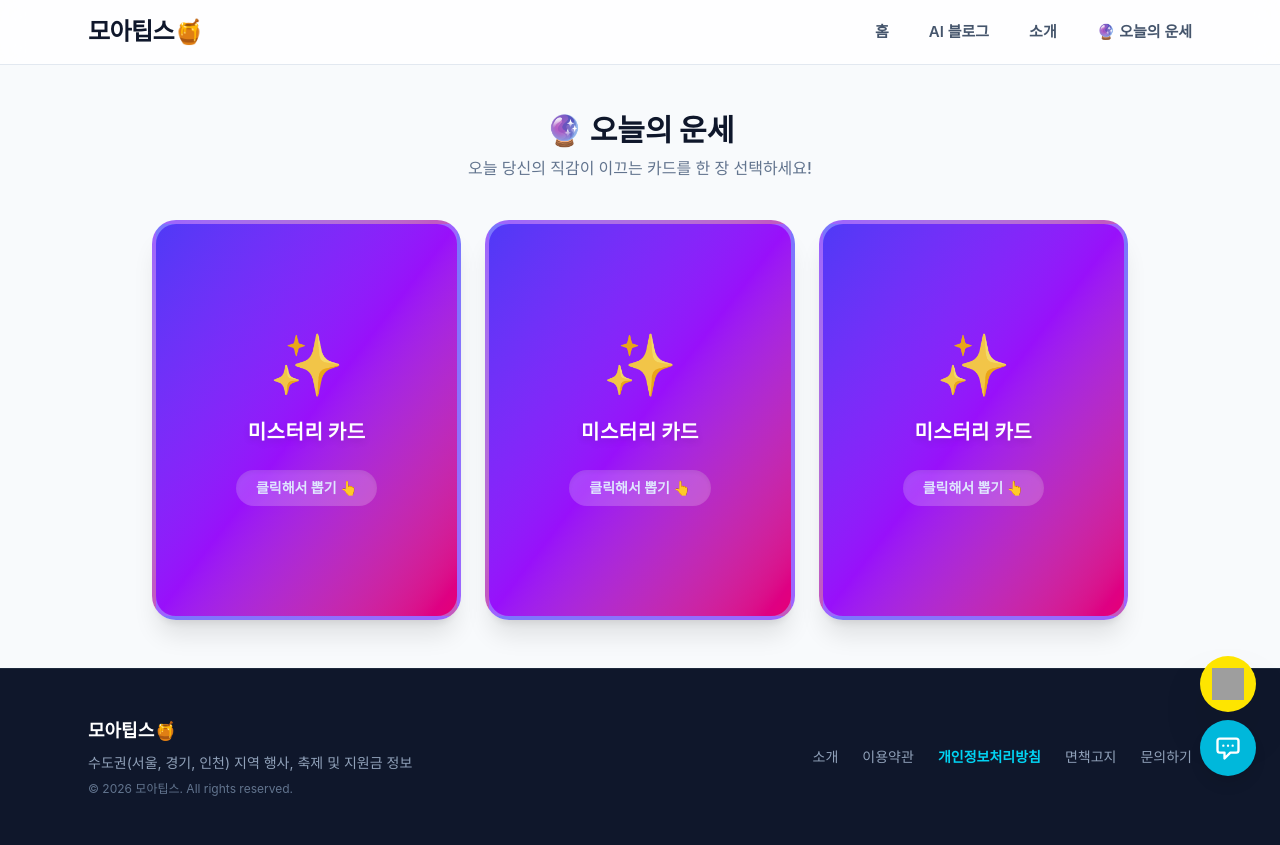
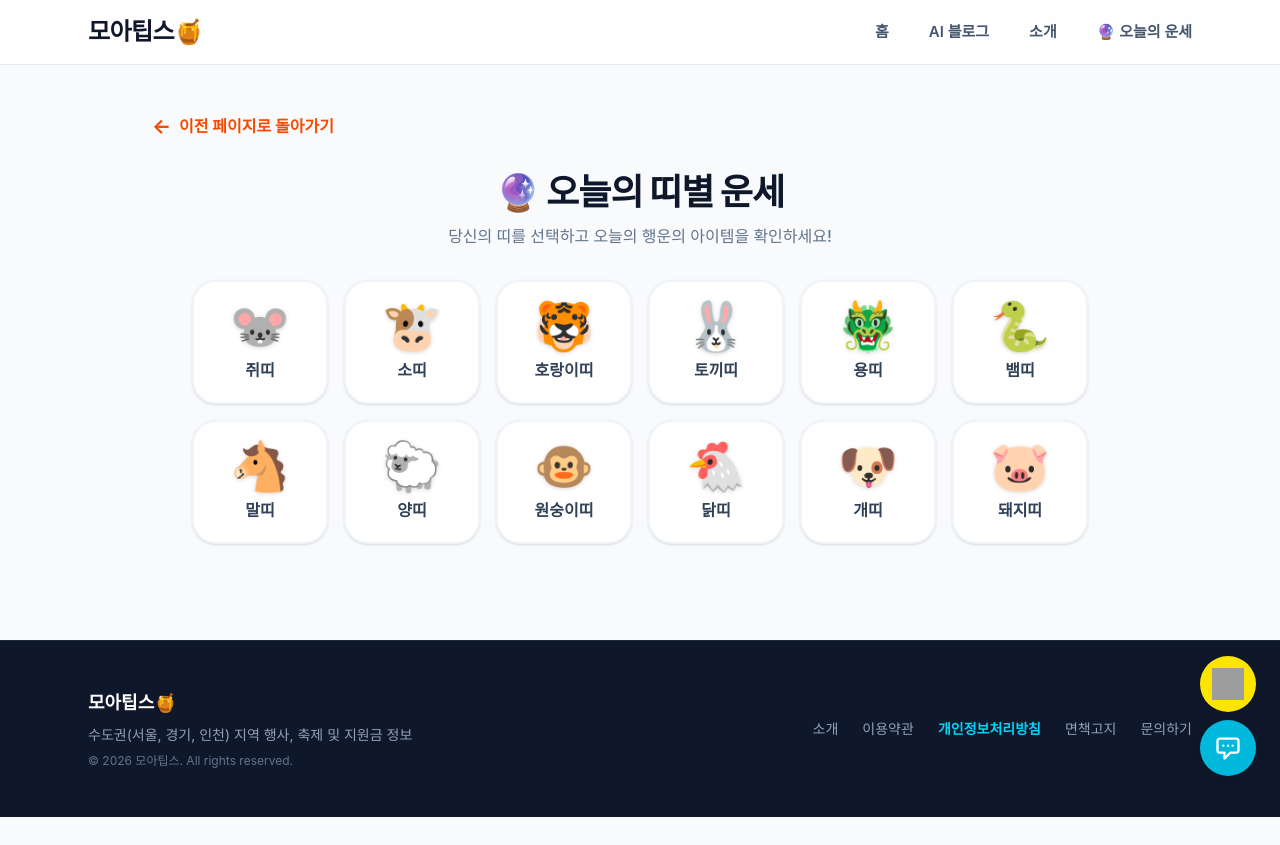
Before and after one commit to shomia-biz/vibe-local-info, a Next.js app: page /fortune in a window 1280 px wide. After the commit the page ends 817 px from the top, so only its background shows below. Built offline with nearby package versions, Linux system fonts and the light colour scheme; grey boxes are pictures that could not be loaded; a web font is replaced by a local one.

Commit message:
메인 페이지 개선

```diff
--- a/public/data/today_fortune.json
+++ b/public/data/today_fortune.json
@@ -1,5 +1,5 @@
 {
-    "date": "2026-06-30",
+    "date": "2026-07-01",
     "cards": [
         {
             "type": "행운의 달빛 카드",
--- a/src/app/fortune/page.tsx
+++ b/src/app/fortune/page.tsx
@@ -1,6 +1,7 @@
 "use client";
 
-import React, { useEffect, useState } from 'react';
+import React, { useEffect, useState, useRef } from 'react';
+import BackButton from '@/components/BackButton';
 
 interface FortuneCardData {
   type: string;
@@ -15,10 +16,27 @@ interface FortuneData {
   cards?: FortuneCardData[];
 }
 
+const ZODIAC_SIGNS = [
+  { name: '쥐띠', icon: '🐭', color: 'from-slate-400 to-slate-500' },
+  { name: '소띠', icon: '🐮', color: 'from-stone-400 to-stone-500' },
+  { name: '호랑이띠', icon: '🐯', color: 'from-orange-400 to-orange-500' },
+  { name: '토끼띠', icon: '🐰', color: 'from-pink-400 to-pink-500' },
+  { name: '용띠', icon: '🐲', color: 'from-emerald-400 to-emerald-600' },
+  { name: '뱀띠', icon: '🐍', color: 'from-green-400 to-green-600' },
+  { name: '말띠', icon: '🐴', color: 'from-amber-400 to-amber-600' },
+  { name: '양띠', icon: '🐑', color: 'from-zinc-400 to-zinc-500' },
+  { name: '원숭이띠', icon: '🐵', color: 'from-red-400 to-red-600' },
+  { name: '닭띠', icon: '🐔', color: 'from-yellow-400 to-yellow-600' },
+  { name: '개띠', icon: '🐶', color: 'from-orange-300 to-orange-500' },
+  { name: '돼지띠', icon: '🐷', color: 'from-rose-400 to-rose-500' },
+];
+
 export default function FortunePage() {
   const [fortuneData, setFortuneData] = useState<FortuneData | null>(null);
   const [isLoading, setIsLoading] = useState(true);
-  const [selectedIndex, setSelectedIndex] = useState<number | null>(null);
+  const [selectedZodiac, setSelectedZodiac] = useState<{name: string, icon: string} | null>(null);
+
+  const resultRef = useRef<HTMLDivElement>(null);
 
   useEffect(() => {
     fetch('/data/today_fortune.json?t=' + Date.now())
@@ -36,10 +54,25 @@ export default function FortunePage() {
       });
   }, []);
 
-  const handleCardClick = (index: number) => {
-    if (selectedIndex === null) {
-      setSelectedIndex(index);
-    }
+  const handleZodiacClick = (zodiac: {name: string, icon: string}) => {
+    setSelectedZodiac(zodiac);
+
+    // Smooth scroll down to result after a short delay to allow DOM to render
+    setTimeout(() => {
+      resultRef.current?.scrollIntoView({ behavior: 'smooth', block: 'center' });
+    }, 150);
+  };
+
+  const getCardForZodiac = (zodiacName: string): FortuneCardData | null => {
+    if (!fortuneData || !fortuneData.cards) return null;
+
+    // 1. Try to find an exact match by type (e.g. "쥐띠")
+    const match = fortuneData.cards.find(c => c.type === zodiacName || c.type.includes(zodiacName.replace('띠', '')));
+    if (match) return match;
+
+    // 2. Fallback: if data is still in Tarot format (3 items), just hash the name to pick one randomly but consistently
+    const hash = zodiacName.charCodeAt(0) % fortuneData.cards.length;
+    return fortuneData.cards[hash];
   };
 
   const shareToKakao = () => {
@@ -54,14 +87,12 @@ export default function FortunePage() {
         Kakao.init(appKey);
       }
 
-      // 선택된 카드가 있으면 해당 운세를, 없으면 기본 문구를 보여줍니다.
-      const selectedCard = selectedIndex !== null && fortuneData && fortuneData.cards ? fortuneData.cards[selectedIndex] : null;
-
-      const shareTitle = '🔮 나의 오늘의 운세 결과는?';
+      const selectedCard = selectedZodiac ? getCardForZodiac(selectedZodiac.name) : null;
+      const shareTitle = selectedZodiac ? `🔮 ${selectedZodiac.icon} ${selectedZodiac.name} 오늘의 운세 결과는?` : '🔮 나의 오늘의 운세 결과는?';
 
       const shareDescription = selectedCard && fortuneData
-        ? `${fortuneData.date} | ${selectedCard.type}\n${selectedCard.general}`
-        : '신비로운 타로 카드가 알려주는 소름 돋는 오늘의 운세와 나만의 행운 아이템을 확인해보세요!';
+        ? `${fortuneData.date} | ${selectedZodiac?.name}\n${selectedCard.general}`
+        : '12지신이 알려주는 소름 돋는 오늘의 운세와 나만의 행운 아이템을 확인해보세요!';
 
       Kakao.Share.sendDefault({
         objectType: 'feed',
@@ -69,8 +100,6 @@ export default function FortunePage() {
           title: shareTitle,
           description: shareDescription,
           imageUrl: 'https://moa-tips.com/images/fortune-thumbnail.png',
-          // imageWidth: 800,
-          // imageHeight: 400, // 카카오톡 정책상 2:1 비율을 써야 이미지가 작아지고 글자가 더 많이 노출됩니다.
           link: {
             mobileWebUrl: 'https://moa-tips.com',
             webUrl: 'https://moa-tips.com',
@@ -78,10 +107,10 @@ export default function FortunePage() {
         },
         buttons: [
           {
-            title: '운세 결과 전체보기', // 글자가 잘리는 카톡 정책을 보완하기 위해 버튼 추가
+            title: '내 운세 확인하러 가기',
             link: {
-              mobileWebUrl: 'https://moa-tips.com',
-              webUrl: 'https://moa-tips.com',
+              mobileWebUrl: 'https://moa-tips.com/fortune',
+              webUrl: 'https://moa-tips.com/fortune',
             },
           },
         ],
@@ -93,73 +122,66 @@ export default function FortunePage() {
 
   return (
     <main className="max-w-5xl mx-auto px-4 sm:px-6 py-12 min-h-[70vh]">
-      <h1 className="text-3xl font-extrabold text-slate-900 mb-2 text-center">🔮 오늘의 운세</h1>
+      <BackButton />
+      <div className="text-center mb-8">
+        <h1 className="text-3xl sm:text-4xl font-black text-slate-900 mb-3 tracking-tight">🔮 오늘의 띠별 운세</h1>
+        <p className="text-slate-500 font-medium">당신의 띠를 선택하고 오늘의 행운의 아이템을 확인하세요!</p>
+      </div>
 
       {isLoading ? (
         <div className="bg-white rounded-2xl shadow-sm border border-slate-200 p-8 text-center mt-8">
-          <p className="text-slate-500 animate-pulse font-bold">운세 카드를 섞는 중입니다...</p>
+          <p className="text-slate-500 animate-pulse font-bold">운세 데이터를 불러오는 중입니다...</p>
         </div>
-      ) : fortuneData && fortuneData.cards && fortuneData.cards.length === 3 ? (
+      ) : (
         <>
-          <p className="text-slate-500 text-center mb-10 font-medium">
-            {selectedIndex === null
-              ? "오늘 당신의 직감이 이끄는 카드를 한 장 선택하세요!"
-              : "당신의 선택 결과입니다."}
-          </p>
-          <div className={`grid grid-cols-1 gap-6 transition-all duration-700 ${selectedIndex !== null ? 'max-w-md mx-auto md:grid-cols-1' : 'md:grid-cols-3'}`}>
-            {fortuneData.cards.map((card, index) => {
-              const isSelected = selectedIndex === index;
-              const isHidden = selectedIndex !== null && !isSelected;
+          {/* 12 Zodiac Grid */}
+          <div className="grid grid-cols-3 sm:grid-cols-4 md:grid-cols-6 gap-3 sm:gap-4 max-w-4xl mx-auto mb-12">
+            {ZODIAC_SIGNS.map((zodiac) => {
+              const isSelected = selectedZodiac?.name === zodiac.name;
+              return (
+                <button
+                  key={zodiac.name}
+                  onClick={() => handleZodiacClick(zodiac)}
+                  className={`flex flex-col items-center justify-center p-4 sm:p-5 rounded-3xl transition-all duration-300 ${
+                    isSelected
+                      ? `bg-gradient-to-br ${zodiac.color} text-white shadow-xl scale-105 ring-4 ring-indigo-200 border-none`
+                      : 'bg-white text-slate-700 shadow-sm border-2 border-slate-100 hover:shadow-lg hover:-translate-y-1 hover:border-indigo-100'
+                  }`}
+                >
+                  <span className="text-4xl sm:text-5xl mb-2 drop-shadow-sm transition-transform duration-300 group-hover:scale-110">{zodiac.icon}</span>
+                  <span className={`text-sm sm:text-base font-extrabold ${isSelected ? 'text-white' : 'text-slate-700'}`}>{zodiac.name}</span>
+                </button>
+              );
+            })}
+          </div>
 
-              if (isHidden) return null;
+          {/* Result Section */}
+          {selectedZodiac && (
+            <div ref={resultRef} className="transition-all duration-700 mt-8 max-w-2xl mx-auto transform opacity-100 translate-y-0">
+              <div className="bg-white rounded-[2rem] shadow-2xl border border-slate-100 overflow-hidden">
+                <div className={`bg-gradient-to-br ${ZODIAC_SIGNS.find(z => z.name === selectedZodiac.name)?.color || 'from-indigo-500 to-purple-600'} px-8 py-8 text-center shadow-inner`}>
+                  <div className="text-6xl mb-3 drop-shadow-md">{selectedZodiac.icon}</div>
+                  <h2 className="text-2xl font-black text-white drop-shadow-sm">{selectedZodiac.name} 오늘의 운세</h2>
+                  <div className="mt-3 inline-block px-4 py-1.5 bg-white/20 rounded-full text-white text-xs font-bold tracking-widest uppercase shadow-sm">
+                    {fortuneData?.date}
+                  </div>
+                </div>
+
+                <div className="p-8">
+                  {(() => {
+                    const card = getCardForZodiac(selectedZodiac.name);
+                    if (!card) return <p className="text-center text-slate-500 font-medium py-10">운세 결과가 없습니다. 다시 시도해주세요.</p>;
 
                     return (
-                <div
-                  key={index}
-                  className="perspective-[1000px]"
-                  style={{ perspective: '1000px' }}
-                >
-                  <div
-                    className={`relative w-full cursor-pointer transition-all duration-700 ${selectedIndex === null ? 'hover:-translate-y-3 hover:shadow-xl' : ''}`}
-                    onClick={() => handleCardClick(index)}
-                    style={{
-                      transformStyle: 'preserve-3d',
-                      transform: isSelected ? 'rotateY(180deg)' : 'rotateY(0deg)',
-                      minHeight: isSelected ? '520px' : '400px'
-                    }}
-                  >
-                    {/* Front of the Card (Hidden if selected) */}
-                    <div
-                      className="absolute top-0 left-0 w-full h-full bg-gradient-to-br from-indigo-600 via-purple-600 to-pink-600 rounded-3xl shadow-xl border-4 border-indigo-300/50 p-8 text-center flex flex-col items-center justify-center"
-                      style={{ backfaceVisibility: 'hidden' }}
-                    >
-                      <div className="text-6xl mb-6 opacity-90">✨</div>
-                      <h2 className="text-xl font-black text-white mb-2 tracking-wide drop-shadow-md">
-                        미스터리 카드
-                      </h2>
-                      <p className="text-indigo-100 mt-4 text-sm font-bold bg-white/20 px-5 py-2 rounded-full shadow-inner">
-                        클릭해서 뽑기 👆
-                      </p>
-                    </div>
-
-                    {/* Back of the Card (Visible if selected) */}
-                    <div
-                      className="absolute top-0 left-0 w-full h-full bg-white rounded-3xl shadow-2xl border-2 border-indigo-100 p-8 text-center flex flex-col justify-between"
-                      style={{ backfaceVisibility: 'hidden', transform: 'rotateY(180deg)' }}
-                    >
-                      <div>
-                        <div className="mb-4 inline-block px-4 py-1.5 bg-indigo-50 text-indigo-700 rounded-full text-xs font-black tracking-wide">
-                          {fortuneData.date} | {card.type}
-                        </div>
-                        <p className="text-lg font-bold text-slate-800 leading-relaxed mb-6 break-keep">
+                      <>
+                        <p className="text-lg font-bold text-slate-700 leading-relaxed mb-8 break-keep text-center">
                           "{card.general}"
                         </p>
-                      </div>
 
-                      <div className="bg-gradient-to-br from-slate-50 to-slate-100 rounded-2xl p-6 border border-slate-200/60 mt-auto">
-                        <h3 className="text-xs font-black text-slate-400 mb-2 tracking-widest">🍀 오늘의 럭키 아이템</h3>
-                        <p className="text-xl font-black text-rose-500 mb-6">{card.lucky_item}</p>
-                        <div className="space-y-2 w-full">
+                        <div className="bg-gradient-to-br from-slate-50 to-rose-50/30 rounded-3xl p-6 border border-slate-100 text-center shadow-sm">
+                          <h3 className="text-sm font-black text-slate-400 mb-2 tracking-widest uppercase">🍀 추천 럭키 아이템</h3>
+                          <p className="text-2xl font-black text-rose-500 mb-6 drop-shadow-sm">{card.lucky_item}</p>
+                          <div className="space-y-3 w-full">
                             {card.coupang_urls ? (
                               card.coupang_urls.map((url, idx) => (
                                 <a
@@ -167,8 +189,7 @@ export default function FortunePage() {
                                   href={url}
                                   target="_blank"
                                   rel="noopener noreferrer"
-                                className="inline-block w-full px-6 py-3.5 bg-rose-500 text-white font-black rounded-xl shadow-lg shadow-rose-200 hover:bg-rose-600 transition-colors text-sm"
-                                onClick={(e) => e.stopPropagation()}
+                                  className="inline-block w-full px-6 py-4 bg-rose-500 text-white font-black rounded-xl shadow-md hover:bg-rose-600 transition-colors text-sm sm:text-base hover:scale-[1.02]"
                                 >
                                   추천 아이템 {idx + 1} 구경하기 🎁
                                 </a>
@@ -179,10 +200,9 @@ export default function FortunePage() {
                                   href={card.coupang_url}
                                   target="_blank"
                                   rel="noopener noreferrer"
-                                className="inline-block w-full px-6 py-3.5 bg-rose-500 text-white font-black rounded-xl shadow-lg shadow-rose-200 hover:bg-rose-600 transition-colors text-sm"
-                                onClick={(e) => e.stopPropagation()}
+                                  className="inline-block w-full px-6 py-4 bg-rose-500 text-white font-black rounded-xl shadow-md hover:bg-rose-600 transition-colors text-sm sm:text-base hover:scale-[1.02]"
                                 >
-                                구경하기 🎁
+                                  추천 아이템 구경하기 🎁
                                 </a>
                               )
                             )}
@@ -191,37 +211,26 @@ export default function FortunePage() {
                             이 포스팅은 쿠팡 파트너스 활동의 일환으로, 이에 따른 일정액의 수수료를 제공받습니다.
                           </p>
                         </div>
+                      </>
+                    );
+                  })()}
                 </div>
               </div>
-                </div>
-              );
-            })}
-          </div>
-          {selectedIndex !== null && (
-            <div className="mt-8 flex flex-col items-center gap-4 animate-fade-in">
+
+              <div className="mt-8 flex flex-col items-center gap-4">
                 <button
                   onClick={shareToKakao}
-                className="w-full max-w-md px-6 py-3 bg-[#FEE500] text-[#000000] font-black rounded-xl hover:bg-[#F4DC00] transition-colors shadow-md flex items-center justify-center gap-3"
+                  className="w-full px-6 py-4 bg-[#FEE500] text-[#000000] font-black rounded-xl hover:bg-[#F4DC00] transition-colors shadow-sm flex items-center justify-center gap-3 text-base sm:text-lg"
                 >
                   <svg viewBox="0 0 24 24" fill="currentColor" className="w-6 h-6">
                     <path d="M12 3c-5.52 0-10 3.52-10 7.86 0 2.8 1.83 5.25 4.65 6.64-.17.65-.63 2.45-.66 2.6-.04.18.06.18.15.12.07-.05 2.1-1.38 2.94-1.95 1.1.2 2.25.32 3.44.32 5.52 0 10-3.52 10-7.86S17.52 3 12 3z" />
                   </svg>
-                카카오톡으로 소름 돋는 내 운세 공유하기
+                  카카오톡으로 결과 공유하기
                 </button>
-
-              <button
-                onClick={() => setSelectedIndex(null)}
-                className="px-6 py-2 bg-transparent text-slate-400 font-bold rounded-full hover:text-slate-600 transition-colors text-sm"
-              >
-                다른 카드 다시 뽑기 🔄
-              </button>
+              </div>
             </div>
           )}
         </>
-      ) : (
-        <div className="bg-white rounded-2xl shadow-sm border border-slate-200 p-8 text-center mt-8">
-          <p className="text-slate-600 font-medium">아직 오늘의 운세가 준비되지 않았습니다. (데이터 업데이트 중)</p>
-        </div>
       )}
     </main>
   );
```
Also changed, not shown: src/app/HomeContent.tsx (+50 -3 lines), src/app/blog/[slug]/page.tsx (+19 -1 lines), src/app/layout.tsx (+12 -4 lines). Lines whose indentation alone changed are shown as unchanged.
